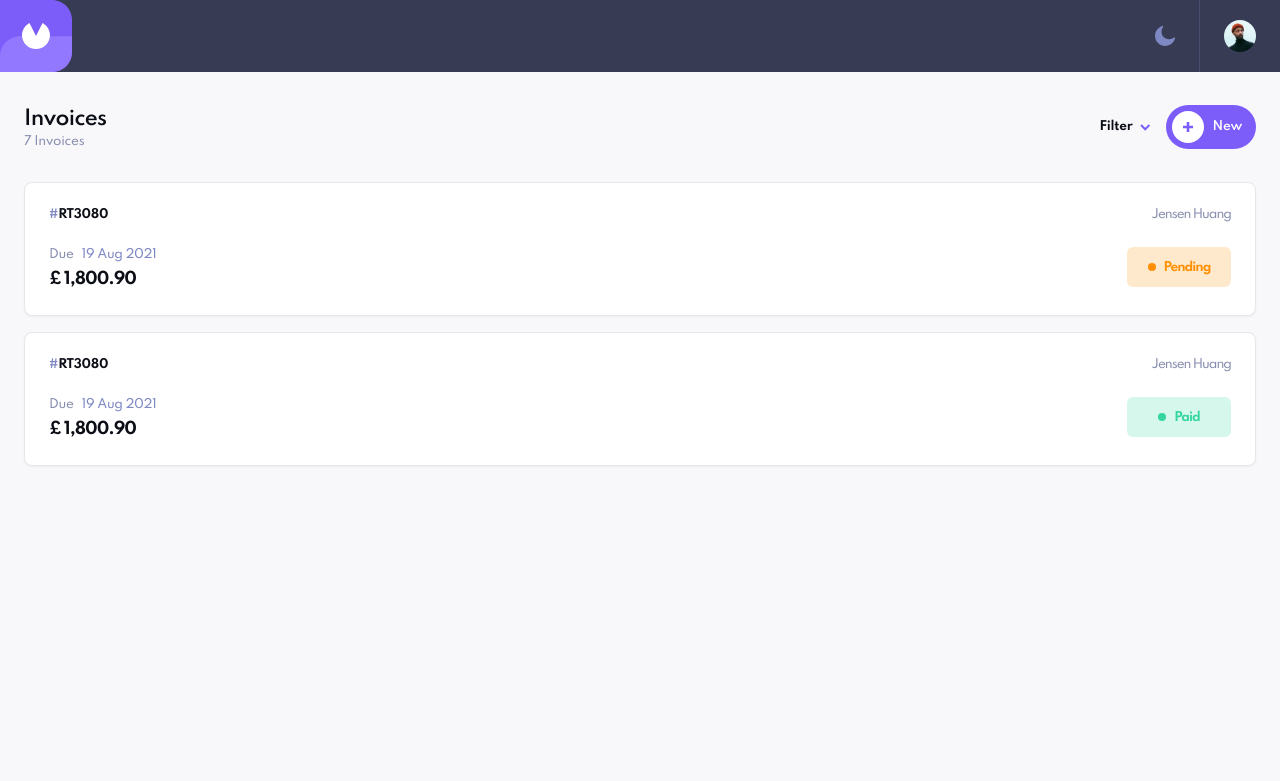
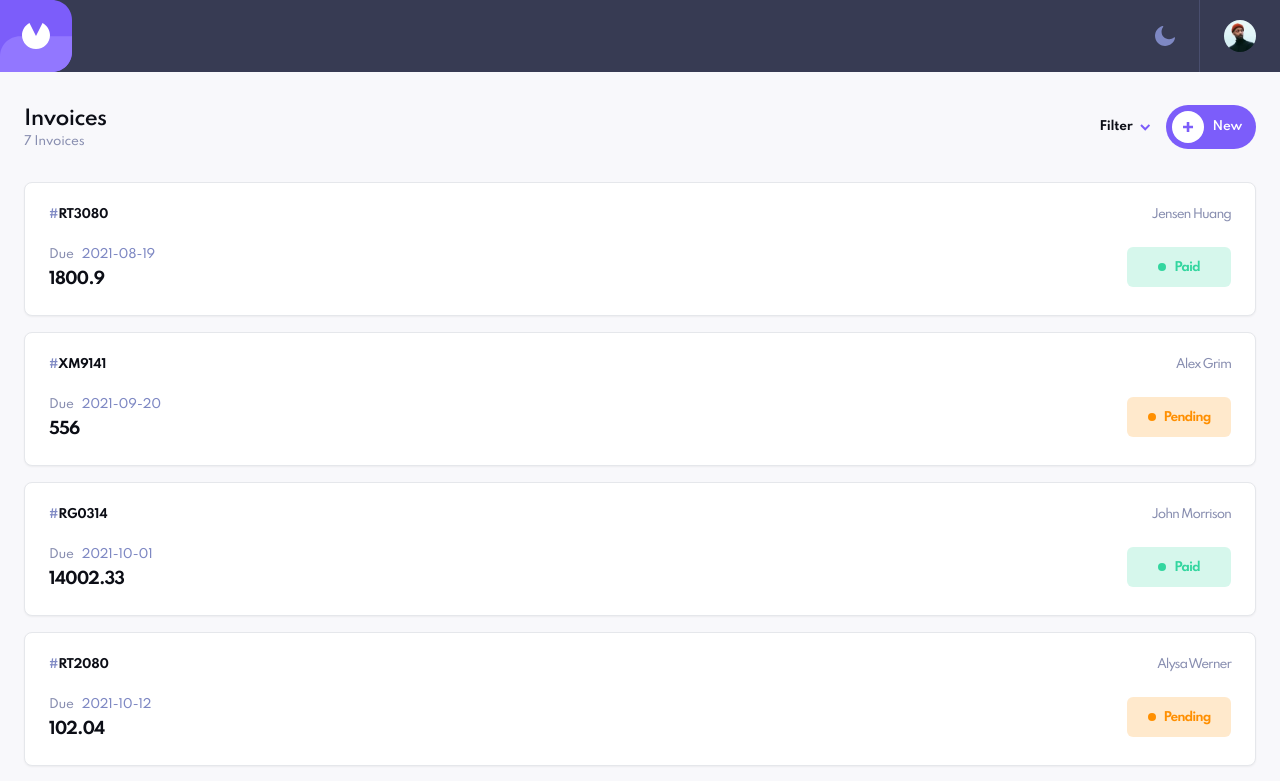
Before and after one commit to kristjanv001/invoice-app, a Next.js app: page / in a window 1280 px wide. Shown: the top 781 px of the page. Built offline with nearby package versions, Linux system fonts and the light colour scheme.

Commit message:
draft label has an oval. data loaded from json.data. cards displayed based on that data. deu date and total need to be formatted

```diff
--- a/app/components/InvoiceCard.tsx
+++ b/app/components/InvoiceCard.tsx
@@ -1,5 +1,5 @@
 import { cva, type VariantProps } from "class-variance-authority";
-
+import { Invoice } from "../interfaces/invoice";
 
 const labelContainer = cva(["h-10 w-[104px] flex justify-center items-center bg-opacity-20 rounded-md"], {
   variants: {
@@ -26,7 +26,7 @@ const labelOval = cva(["h-2 w-2 rounded-full"], {
     intent: {
       paid: ["bg-dark_shamrock"],
       pending: ["bg-princeton_orange"],
-      draft: []
+      draft: ["bg-carbon_blue"]
     }
   }
 })
@@ -46,9 +46,9 @@ export function Label({className, intent, ...props}: LabelProps) {
 }
 
 interface InvoiceCardProps {
-  intent: "paid" | "pending" | "draft"
+  invoice: Invoice
 }
-export function InvoiceCard({intent}: InvoiceCardProps) {
+export function InvoiceCard({invoice}: InvoiceCardProps) {
   return (
     <div className="min-h-[134px] bg-white border rounded-lg shadow-sm mb-4 p-6">
 
@@ -57,14 +57,14 @@ export function InvoiceCard({intent}: InvoiceCardProps) {
           <div className="grid grid-rows-4">
             <div className="row-span-2 font-bold text-xs tracking-[-0.25px] leading-4 justify-end">
               <span className="text-true_lavender">#</span>
-              <span>RT3080</span>
+              <span>{invoice.id}</span>
             </div>
             <div className="row-span-1 text-xs font-medium leading-4 tracking-[-0.25px]">
               <span className="text-purple_impression mr-2">Due</span>
-              <span className="text-true_lavender">19 Aug 2021</span>
+              <span className="text-true_lavender">{invoice.paymentDue}</span>
             </div>
             <div className="row-span-1 flex items-end">
-                <span className="text-base font-bold leading-none mt-1">£ 1,800.90</span>
+                <span className="text-base font-bold leading-none mt-1">{invoice.total}</span>
               </div>
           </div>
         </div>
@@ -72,10 +72,10 @@ export function InvoiceCard({intent}: InvoiceCardProps) {
         <div className="col-span-1">
           <div className="grid grid-rows-2 h-full">
             <div className="row-span-1 h-full flex items-start justify-end">
-              <span className="text-purple_impression font-medium text-xs leading-4">Jensen Huang</span>
+              <span className="text-purple_impression font-medium text-xs leading-4">{invoice.clientName}</span>
             </div>
             <div className="row-span-1 h-full flex justify-end items-end">
-              <Label intent={intent} />
+              <Label intent={invoice.status} />
             </div>
           </div>
         </div>
--- a/app/components/InvoicesList.tsx
+++ b/app/components/InvoicesList.tsx
@@ -1,15 +1,18 @@
-import { useEffect, useState } from 'react';
 import { InvoiceCard } from "./InvoiceCard";
+import { Invoice } from "../interfaces/invoice";
 
-// 🚀 loop over json data
 
-export function InvoicesList() {
+interface InvoicesListProps { invoices: Invoice[] }
+export function InvoicesList({invoices}: InvoicesListProps) {
   return (
     <ul>
-      <li>
-        <InvoiceCard intent="pending" />
-        <InvoiceCard intent="paid" />
-      </li>
+      {invoices.map((invoice) => {
+          return (
+            <li>
+              <InvoiceCard invoice={invoice} />
+            </li>
+          )
+        })}
     </ul>
   )
 }
--- a/app/components/InvoicesView.tsx
+++ b/app/components/InvoicesView.tsx
@@ -1,12 +1,23 @@
+import { promises as fs } from 'fs';
+
 import { InvoicesHeader } from "./InvoicesHeader"
 import { InvoicesList } from "./InvoicesList";
+import { Invoice } from "../interfaces/invoice";
+
+async function getLocalData(path: string) {
+  const file = await fs.readFile(process.cwd() + path, 'utf8');
+
+  return JSON.parse(file);
+}
 
 
-export function InvoicesView() {
+export async function InvoicesView() {
+  const invoices = await getLocalData('/public/data.json');
+
   return (
     <div className="h-full w-full mt-8 px-6">
       <InvoicesHeader />
-      <InvoicesList />
+      <InvoicesList invoices={invoices} />
     </div>
   )
 }
--- /dev/null
+++ b/app/interfaces/invoice.ts
@@ -0,0 +1,31 @@
+export interface Invoice {
+  id: string,
+  createdAt: string,
+  paymentDue: string,
+  description: string,
+  paymentTerms: number,
+  clientName: string,
+  clientEmail: string,
+  status: "paid" | "pending" | "draft",
+  senderAddress: {
+    street: string,
+    city: string,
+    postCode: string,
+    country: string
+  },
+  clientAddress: {
+    street: string,
+    city: string,
+    postCode: string,
+    country: string
+  },
+  items: Item[],
+  total: number
+}
+
+interface Item {
+  name: string,
+  quantity: number,
+  price: number,
+  total: number
+}
--- a/app/page.tsx
+++ b/app/page.tsx
@@ -1,6 +1,5 @@
 import { Header } from "./components/Header";
 import { InvoicesView } from "./components/InvoicesView";
-
 
 
 export default function Home() {
```
